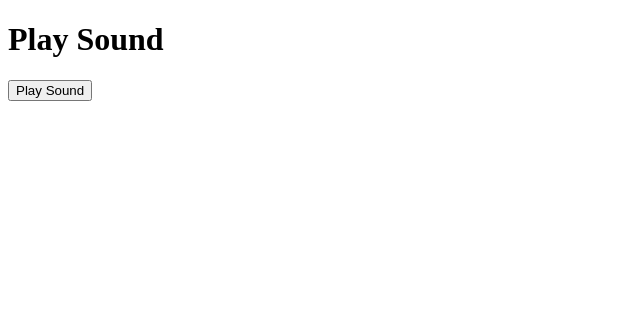
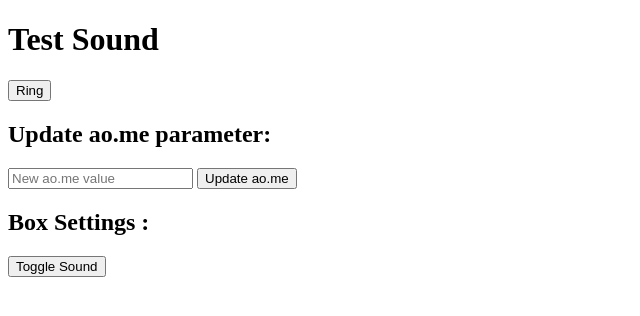
Before and after one commit to organik-inc/ao-ringbox, a website: page index.html in a window 1280 px wide. Shown: the whole page, without its empty margins (0-640 px from the left). Drawn offline with nearby package versions, Linux system fonts and the light colour scheme; no server answers.

Commit message:
forgot to add the activate boolean switch

```diff
--- a/index.html
+++ b/index.html
@@ -4,11 +4,18 @@
 <head>
   <meta charset="UTF-8">
   <meta name="viewport" content="width=device-width, initial-scale=1.0">
-  <title>Play Sound</title>
+  <title>AO RingBox</title>
 </head>
 <body>
-  <h1>Play Sound</h1>
-  <button onclick="playSound()">Play Sound</button>
+  <h1>Test Sound</h1>
+  <button onclick="playSound()">Ring</button>
+
+  <h2>Update ao.me parameter:</h2>
+  <input type="text" id="newMeInput" placeholder="New ao.me value">
+  <button onclick="updateMe()">Update ao.me</button>
+
+  <h2>Box Settings :</h2>
+  <button onclick="toggleMonitoring()">Toggle Sound</button>
 
   <script src="/socket.io/socket.io.js"></script>
   <script>
@@ -20,6 +27,21 @@
         .then(data => console.log(data))
         .catch(error => console.error('Error:', error));
     }
+
+    function updateMe() {
+      const newMeValue = document.getElementById('newMeInput').value;
+      fetch(`/me/${newMeValue}`)
+        .then(response => response.text())
+        .then(data => console.log(data))
+        .catch(error => console.error('Error:', error));
+    }
+
+    function toggleMonitoring() {
+      fetch('/activate')
+        .then(response => response.text())
+        .then(data => console.log(data))
+        .catch(error => console.error('Error:', error));
+    }
   </script>
 </body>
 </html>
```
Also changed, not shown: index.js (+12 -0 lines).
